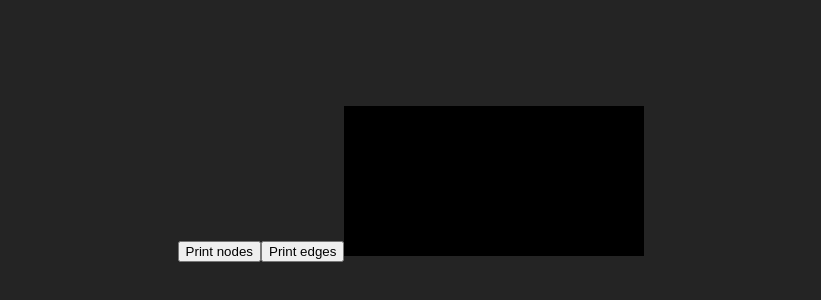
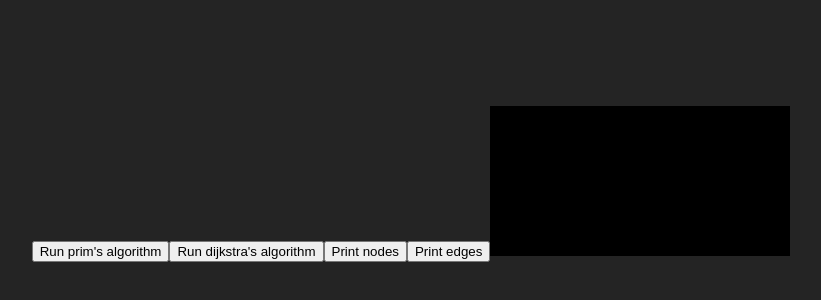
Before and after one commit to adiletbaimyrza/dijkstra-prim-visualization, a React (Vite) app in the folder dijkstra-prim-visualization/: page / in a window 1280 px wide. Shown: the part 216-516 px from the top of the page, without its empty margins (229-1050 px from the left). Built offline with nearby package versions, Linux system fonts and the light colour scheme.

Commit message:
framework for testing

```diff
--- a/dijkstra-prim-visualization/src/components/Navbar/Navbar.jsx
+++ b/dijkstra-prim-visualization/src/components/Navbar/Navbar.jsx
@@ -1,5 +1,8 @@
 import { useContext } from "react";
 import { GraphParamsContext } from "../../GraphParamsContext";
+import { createGraph } from "../../algorithms/graph";
+import prim from "../../algorithms/mstPrim";
+import dijkstra from "../../algorithms/spDijkstra";
 
 /**
  * Navbar component displays buttons to print nodes and edges.
@@ -7,8 +10,19 @@ import { GraphParamsContext } from "../../GraphParamsContext";
  */
 const Navbar = () => {
   const { nodes, edges } = useContext(GraphParamsContext);
+
+  const runPrim = () => {
+    // you can run your code there
+  };
+
+  const runDijkstra = () => {
+    // you can run your code there
+  };
+
   return (
     <>
+      <button onClick={runPrim}>Run prim's algorithm</button>
+      <button onClick={runDijkstra}>Run dijkstra's algorithm</button>
       <button
         onClick={() => {
           console.log(nodes);
```
